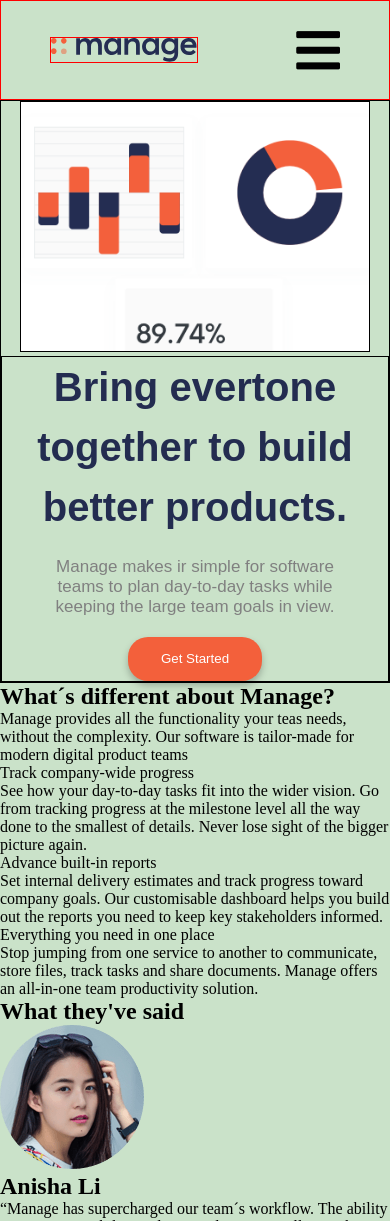
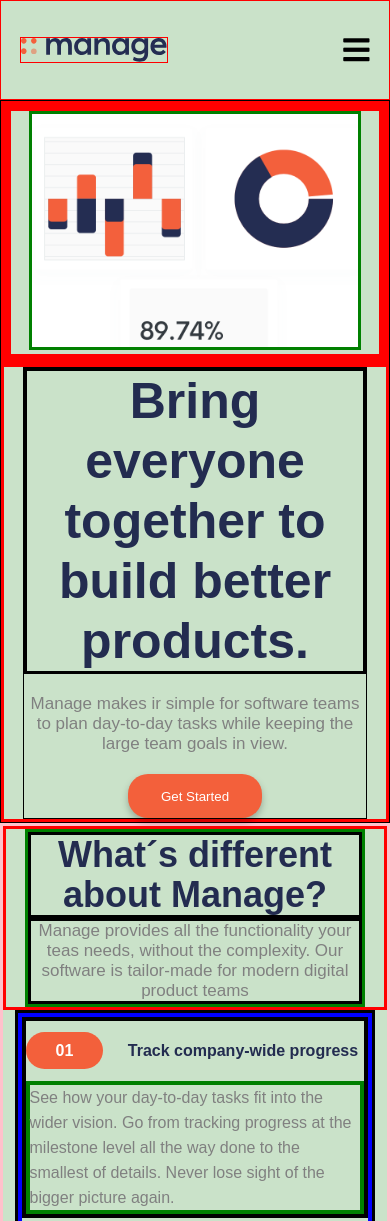
Before and after one commit to edelcastano/Front-End-I-Examen-Practico-Final, a plain HTML site: page index.html in a window 390 px wide. Shown: the top 1221 px of the page. Drawn offline with Linux system fonts and the light colour scheme; a web font is replaced by a local one.

```diff
--- a/css/style.css
+++ b/css/style.css
@@ -17,7 +17,7 @@
   background: var(--color-one);
 }
 
-.body{
+.body {
   border: solid 1px black;
 }
 
@@ -49,7 +49,7 @@
   gap: 30px;
   border: 1px red solid;
 }
-.header__list a{
+.header__list a {
   text-decoration: none;
   color: var(--color-two);
   font-family: "Be Vietnam", sans-serif;
@@ -63,7 +63,7 @@
   color: var(--color-two);
   opacity: 50%;
 }
-.header__link button{
+.header__link button {
   width: 134px;
   height: 44px;
   border-radius: 20px;
@@ -84,10 +84,8 @@
   background-color: var(--color-two);
 }
 
-
-.header__menu i{
-  font-size: 50px;
-
+.header__menu i {
+  font-size: 30px;
 }
 .header__menu i:hover {
   background: rgba(0, 0, 0, 0.25);
@@ -95,9 +93,7 @@
   color: var(--color-two);
 }
 
-
-
-.main__section1{
+.main__section1 {
   display: flex;
   flex-direction: row;
   justify-content: space-evenly;
@@ -106,22 +102,32 @@
   width: 100%;
   border: solid 1px black;
 }
-.main__section1__left {
+.main__section1__left div {
   display: flex;
   flex-direction: column;
-  align-items: flex-start;
+  align-items: start;
   gap: 20px;
-  width: 100%;
+  width: 80%;
   border: solid 1px black;
 }
+.main__section1__left {
+  width: 100%;
+  display: flex;
+  flex-direction: flex;
+  justify-content: space-evenly;
+  align-content: center;
+  align-items: center;
+  border: 3px red solid;
+}
 
-.main__section1__left h1{
+.main__section1__left h1 {
   color: var(--color-two);
   font-family: "Be Vietnam", sans-serif;
   font-weight: 700;
   font-size: 58px;
   line-height: 60px;
-  width: 100%;
+  width: 85%;
+  border: 3px black solid;
 }
 
 .main__section1__left p {
@@ -129,10 +135,10 @@
   font-family: "Be Vietnam", sans-serif;
   font-weight: 500;
   font-size: 17px;
-  width: 80%;
+  width: 65%;
 }
 
-.main__section1__left button{
+.main__section1__left button {
   width: 134px;
   height: 44px;
   border-radius: 20px;
@@ -153,11 +159,16 @@
   background-color: var(--color-two);
 }
 
-.main__section1 img{
-  width: 90%;
-  border: solid 1px black;
+.main__section1__right {
+  width: 100%;
+  border: solid 10px black;
 }
-/*
+
+.main__section1__right img {
+  width: 100%;
+  border: solid 10px green;
+}
+
 .main__section2 {
   display: flex;
   flex-direction: row;
@@ -165,65 +176,75 @@
   align-content: center;
   align-items: top;
   width: 100%;
-  height: 500px;
-  position: relative;
+  border: 3px pink solid;
 }
 
-.class__section2__left {
+.main__section2__left {
   display: flex;
   flex-direction: column;
   justify-content: start;
   align-content: center;
+  align-items: center;
   gap: 30px;
-  width: 500px;
-  position: absolute;
-  left: 13%;
+  width: 100%;
+  border: 3px red solid;
+}
+.main__section2__left div {
+  width: 80%;
+  border: 3px green solid;
 }
 
-.main__section2__left__subtitle {
-  width: 500px;
+.main__section2__left h1 {
+  width: 100%;
   color: var(--color-two);
   font-family: "Be Vietnam", sans-serif;
   font-weight: 700;
   font-size: 36px;
   line-height: 40px;
+  border: 3px black solid;
 }
 
-.main__section2__left__sentence {
+.main__section2__left p {
+  width: 80%;
   color: var(--color-three);
   font-family: "Be Vietnam", sans-serif;
   font-weight: 500;
   font-size: 17px;
-  width: 350px;
+  border: 3px black solid;
 }
-.main__section2__list {
+.main__section2__right {
+  width: 100%;
+  border: 3px black solid;
+}
+.main__section2__right ol {
   display: flex;
   flex-direction: column;
   justify-content: start;
   align-content: center;
   gap: 10px;
-  width: 550px;
-  position: absolute;
-  right: 6%;
+  width: 100%;
+  border: blue 4px solid;
 }
 
-.main__section2__list_item {
-  width: 500px;
+.main__section2__right li {
+  width: 100%;
   color: var(--color-two);
   font-family: "Be Vietnam", sans-serif;
   font-weight: 700;
   font-size: 16px;
   line-height: 60px;
+  border: black 4px solid;
 }
 
-.main__section2__list_item p {
-  width: 430px;
+.main__section2__right p {
+  width: 60%;
   color: var(--color-three);
   font-family: "Be Vietnam", sans-serif;
   font-weight: 500;
   font-size: 16px;
   line-height: 25px;
   margin-left: 104px;
+  border: green 4px solid;
 }
 
 ol {
@@ -243,6 +264,8 @@ ol li:before {
   height: 25px;
   margin-right: 20px;
 }
+
+/*
 
 .main_half {
   display: flex;
@@ -533,75 +556,159 @@ ol li:before {
 */
 
 @media (min-width: 769px) {
-  body{
+  body {
     background-color: rgba(255, 255, 0, 0.63);
   }
 
-  .header__menu i{
+  .header__menu i {
+    display: none;
+  }
+}
+
+@media (max-width: 768px) {
+  body {
+    background-color: rgba(231, 19, 19, 0.959);
+  }
+  .header__list {
+    display: none;
+  }
+  .header__link button {
     display: none;
   }
 
-
-}
-
-
-@media (max-width: 768px) {
-  body{
-    background-color:rgba(231, 19, 19, 0.959);
-  }
-  .header__list{
-    display: none;
-  }
-  .header__link button{
-    display: none;
+  .header {
+    justify-content: space-between;
   }
 
-  .main__section1{
+  .header__logo {
+    margin-left: 5%;
+  }
+
+  .header__menu {
+    margin-right: 5%;
+  }
+
+  .main__section1 {
     flex-direction: column-reverse;
 
     text-align: center;
   }
-  .main__section1__left{
+  .main__section1__left {
+    align-items: center;
+    width: 100%;
+  }
+  .main__section1__left div {
+    width: 90%;
     align-items: center;
   }
-  .main__section1__left h1{
+  .main__section1__left h1 {
     text-align: center;
     font-size: 50px;
+    width: 100%;
   }
-  .main__section1__left p{
+  .main__section1__left p {
     text-align: center;
+    width: 100%;
   }
 
+  .main__section1__right {
+    width: 100%;
+    border: solid 10px red;
+  }
 
+  .main__section1__right img {
+    width: 90%;
+    border: solid 3px green;
+  }
+  .main__section2 {
+    flex-direction: column;
+  }
+
+  .main__section2__left div {
+    text-align: center;
+    width: 90%;
+  }
+  .main__section2__left p {
+    width: 100%;
+  }
+  .main__section2__right {
+    width: 94%;
+    margin-left: 3%;
+  }
+  .main__section2__right p {
+    margin-left: 0;
+    width: 100%;
+  }
 }
 
-
 @media (max-width: 460px) {
-  body{
+  body {
     background-color: rgba(91, 165, 88, 0.322);
   }
-  .header__list{
+  .header__list {
     display: none;
   }
 
-  .header__link button{
+  .header__link button {
     display: none;
   }
 
-  .main__section1{
+  .header {
+    justify-content: space-between;
+  }
+
+  .header__logo {
+    margin-left: 5%;
+  }
+
+  .header__menu {
+    margin-right: 5%;
+  }
+
+  .main__section1 {
     flex-direction: column-reverse;
     text-align: center;
   }
-  .main__section1__left{
+  .main__section1__left {
     align-items: center;
     width: 100%;
   }
-  .main__section1__left h1{
+  .main__section1__left div {
+    width: 90%;
+    align-items: center;
+  }
+
+  .main__section1__left p {
     text-align: center;
-    font-size: 40px;
+    width: 100%;
+  }
+  .main__section1__right {
+    width: 100%;
+    border: solid 10px red;
+  }
 
+  .main__section1__right img {
+    width: 90%;
+    border: solid 3px green;
   }
-  .main__section1__left p{
+
+  .main__section2 {
+    flex-direction: column;
+  }
+
+  .main__section2__left div {
     text-align: center;
+    width: 90%;
+  }
+  .main__section2__left p {
+    width: 100%;
+  }
+  .main__section2__right {
+    width: 94%;
+    margin-left: 3%;
+  }
+  .main__section2__right p {
+    margin-left: 0;
+    width: 100%;
   }
 }
--- a/index.html
+++ b/index.html
@@ -6,7 +6,12 @@
     <meta name="viewport" content="width=device-width, initial-scale=1.0" />
     <title>Trabajo Final Front End</title>
     <link href="css/style.css" rel="stylesheet" />
-    <link rel="stylesheet" href="https://use.fontawesome.com/releases/v5.8.1/css/all.css" integrity="sha384-50oBUHEmvpQ+1lW4y57PTFmhCaXp0ML5d60M1M7uH2+nqUivzIebhndOJK28anvf" crossorigin="anonymous">
+    <link
+      rel="stylesheet"
+      href="https://use.fontawesome.com/releases/v5.8.1/css/all.css"
+      integrity="sha384-50oBUHEmvpQ+1lW4y57PTFmhCaXp0ML5d60M1M7uH2+nqUivzIebhndOJK28anvf"
+      crossorigin="anonymous"
+    />
   </head>
   <body>
     <header class="header">
@@ -20,17 +25,19 @@
         <li><a href="" target="_blank">Community</a></li>
       </ul>
 
-      <a class="header__link" href="" target="_blank"><button>Get Started</button></a>
+      <a class="header__link" href="" target="_blank"
+        ><button>Get Started</button></a
+      >
 
       <div class="header__menu"><i class="fas fa-bars fa-2xl"></i></div>
-
     </header>
 
     <main class="main">
       <section class="main__section1">
         <div class="main__section1__left">
+          <div>
             <h1>
-            Bring evertone together to build better products.
+              Bring everyone together to build better products.
             </h1>
 
             <p>
@@ -38,45 +45,49 @@
               while keeping the large team goals in view.
             </p>
 
-          <a href="" target="_blank" ><button>Get Started</button></a>
+            <a href="" target="_blank"><button>Get Started</button></a>
+          </div>
         </div>
 
-        <div>
+        <div class="main__section1__right">
           <img src="images/grafico.PNG" alt="Graficos" />
         </div>
-
       </section>
 
       <section class="main__section2">
-        <div class="class__section2__left">
-          <h1 class="main__section2__left__subtitle">
+        <div class="main__section2__left">
+          <div>
+            <h1>
               What´s different about Manage?
             </h1>
-          <p class="main__section2__left__sentence">
+            <p>
               Manage provides all the functionality your teas needs, without the
               complexity. Our software is tailor-made for modern digital product
               teams
             </p>
           </div>
+        </div>
 
-        <ol class="main__section2__list">
-          <li class="main__section2__list_item">
+        <div class="main__section2__right">
+          <ol>
+            <li>
               Track company-wide progress
               <p>
                 See how your day-to-day tasks fit into the wider vision. Go from
                 tracking progress at the milestone level all the way done to the
-              smallest of details. Never lose sight of the bigger picture again.
+                smallest of details. Never lose sight of the bigger picture
+                again.
               </p>
             </li>
-          <li class="main__section2__list_item">
+            <li>
               Advance built-in reports
               <p>
-              Set internal delivery estimates and track progress toward company
-              goals. Our customisable dashboard helps you build out the reports
-              you need to keep key stakeholders informed.
+                Set internal delivery estimates and track progress toward
+                company goals. Our customisable dashboard helps you build out
+                the reports you need to keep key stakeholders informed.
               </p>
             </li>
-          <li class="main__section2__list_item">
+            <li>
               Everything you need in one place
               <p>
                 Stop jumping from one service to another to communicate, store
@@ -85,6 +96,7 @@
               </p>
             </li>
           </ol>
+        </div>
       </section>
 
       <section class="main_half">
```
Lines whose indentation alone changed are shown as unchanged.
